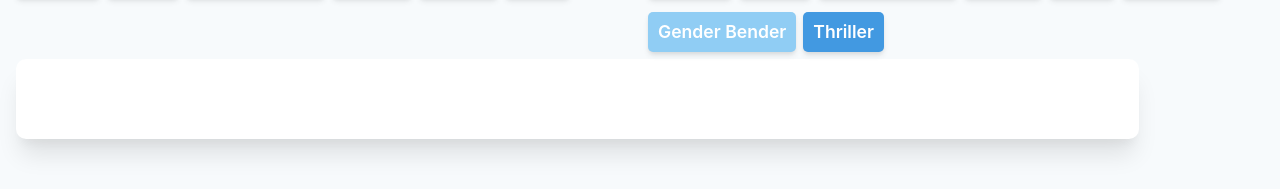
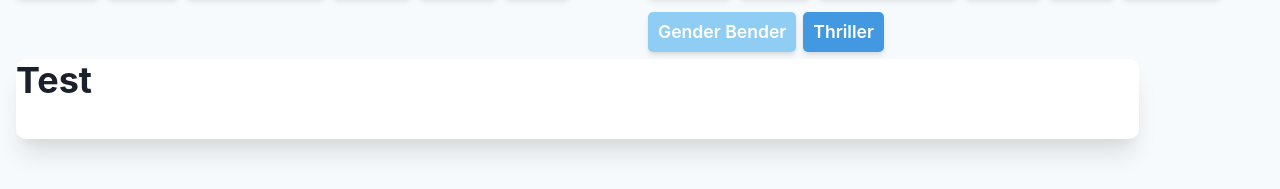
Before and after one commit to angusfng/ChakraAnime, a React (Create React App) app: page / in a window 1280 px wide. Shown: the part 1192-1381 px from the top of the page. Built offline with nearby package versions, Linux system fonts and the light colour scheme; no server answers.

Commit message:
testing git fix

```diff
--- a/src/components/RankingCard.js
+++ b/src/components/RankingCard.js
@@ -1,5 +1,5 @@
 import React from "react";
-import { Box, Image } from "@chakra-ui/react";
+import { Box, Heading, Image } from "@chakra-ui/react";
 
 function RankingCard() {
   return (
@@ -12,6 +12,7 @@ function RankingCard() {
       borderRadius="10px"
     >
       <Image/>
+      <Heading as="h4">Test</Heading>
     </Box>
   );
 }
```
